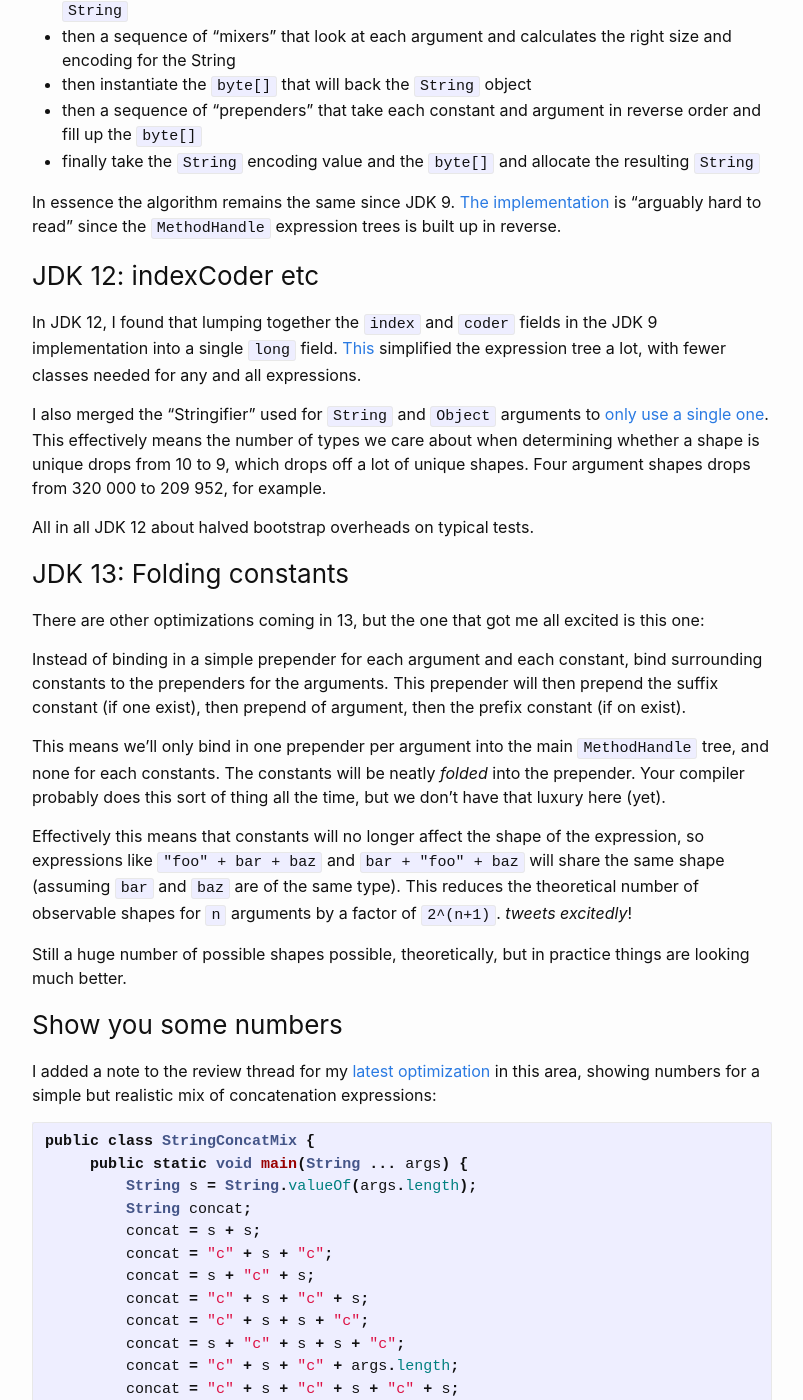
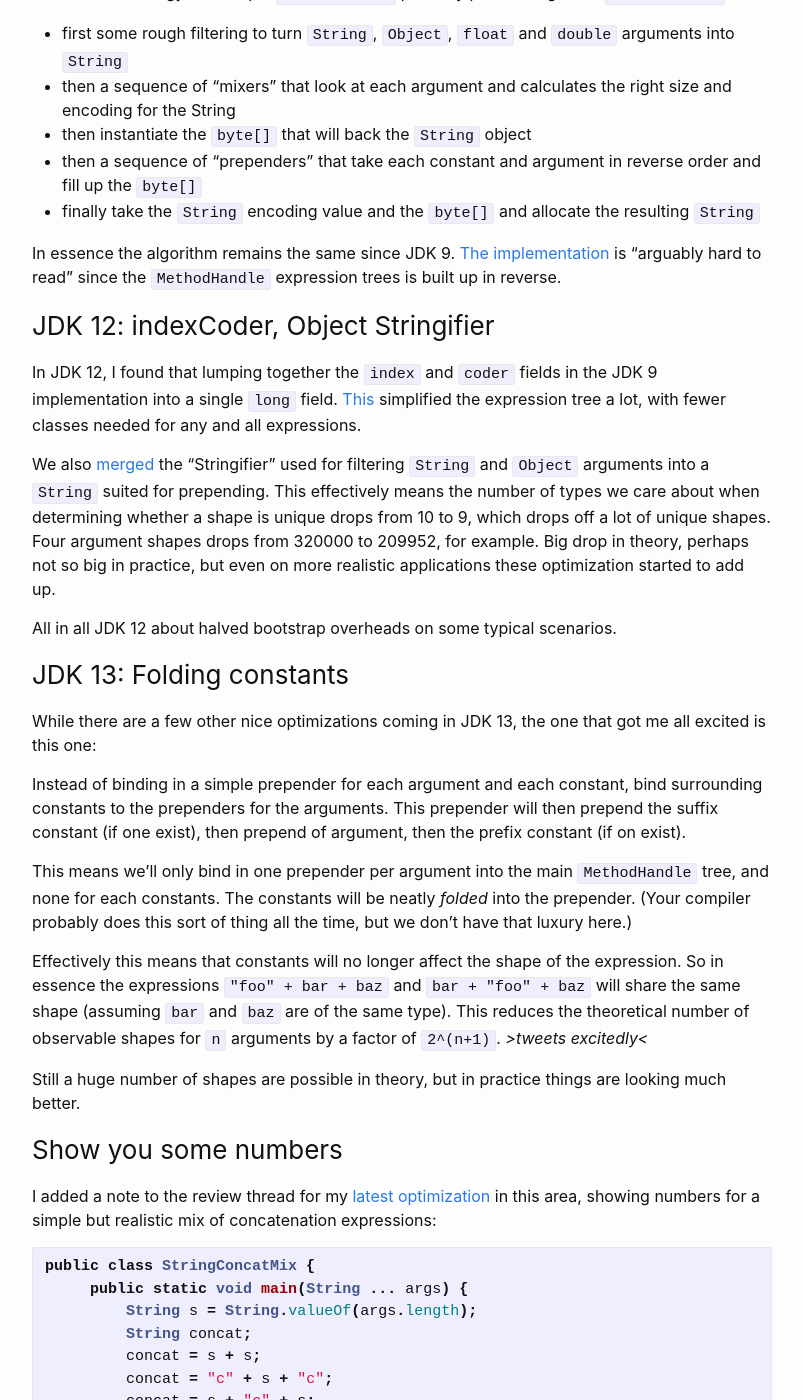
Before and after one commit to cl4es/cl4es.github.io, a Jekyll site: the page built from _posts/2019-05-14-String-Concat-Redux.md, in a window 1280 px wide and 1400 px high, scrolled down 3252 px. Shown: the whole window, without its empty margins (238-1041 px from the left). Built offline with Jekyll 4.4.1, drawn with Linux system fonts in a browser that asks for light colours; comment, search, counter and statistics services are not loaded; some of the changed text lies outside the part shown.

Commit message:
Minor tweaks

````diff
--- a/_posts/2019-05-14-String-Concat-Redux.md
+++ b/_posts/2019-05-14-String-Concat-Redux.md
@@ -74,11 +74,11 @@ foo = "foo" + bar + baz + "foo";
 foo = "foo" + bar + "foo" + baz + "foo";
 ```
 
-1 + 3 + 3 + 1 = 8 shapes already, and that's just getting started. What if `bar` is an `int`? Eight more shapes. What if `baz` is? Another eight.
+1 + 3 + 3 + 1 = 8 shapes already, and that's just getting started. If we add similar expressions where `bar` is an `int` instead? Eight more shapes. Same, but we replace `baz` with an `int` instead? Another eight.
 
-The number of shapes of two arguments mixed with constants are thus 8 times the number of types we care about, squared. The types we cared about originally were String, Object and all primitives (8: `boolean`, `byte`, `char`, `short`, `int`, `long`, `float`, `double`), so counting 800 shapes in total. And that's just two arguments.
+The number of shapes of two arguments mixed with constants are thus 8 times the number of types we care about, squared. The types we cared about originally were `String`, `Object` and all primitives (`boolean`, `byte`, `char`, `short`, `int`, `long`, `float`, `double`), so counting 800 shapes in total. And that's just for two arguments.
 
-The factor eight isn't constant, either: With more arguments, the number of ways to mix in String literals also grows. In fact the possibilities doubles with every argument. The actual number of shapes for `n` arguments is roughly `2^(n+1)*10^n`, so for 3 arguments it'd be possible to observe 16 000 shapes in a given application. Four arguments: 320 000.
+The factor eight isn't constant, either: With more arguments, the number of ways to mix in String literals also grows. In fact the possibilities doubles with every argument, so in aggregate have `2^(n+1)` ways to mix in constants around `n` arguments. The actual number of shapes for `n` arguments is, in theory, `2^(n+1)*10^n`. So for 3 arguments it'd be possible to observe 16000 shapes in a given application. Four arguments: 320000, and so on.
 
 In the default strategy for indified String concatenation each shape will require at least some unique class. Maximum number of classes? Well, things gets even more complicated after a while since the `MethodHandle` implementation will start chaining these expressions into sub-expressions that might themselves be partially shareable, but it definitely grows into the millions.
 
@@ -96,21 +96,21 @@ The default strategy builds up a `MethodHandle` piece by piece using other `Meth
 
 In essence the algorithm remains the same since JDK 9. [The implementation](http://hg.openjdk.java.net/jdk9/jdk9/jdk/file/65464a307408/src/java.base/share/classes/java/lang/invoke/StringConcatFactory.java#l1474) is "arguably hard to read" since the `MethodHandle` expression trees is built up in reverse.
 
-### JDK 12: indexCoder etc
+### JDK 12: indexCoder, Object Stringifier
 
 In JDK 12, I found that lumping together the `index` and `coder` fields in the JDK 9 implementation into
 a single `long` field. [This](https://bugs.openjdk.java.net/browse/JDK-8213035) simplified the expression tree a lot, with
 fewer classes needed for any and all expressions.
 
-I also merged the "Stringifier" used for `String` and `Object` arguments to [only use a single one](https://bugs.openjdk.java.net/browse/JDK-8213741).
+We also [merged](https://bugs.openjdk.java.net/browse/JDK-8213741) the "Stringifier" used for filtering `String` and `Object` arguments into a `String` suited for prepending.
 This effectively means the number of types we care about when determining whether a shape is unique drops from 10 to 9, which drops off a lot of unique shapes.
-Four argument shapes drops from 320 000 to 209 952, for example.
+Four argument shapes drops from 320000 to 209952, for example. Big drop in theory, perhaps not so big in practice, but even on more realistic applications these optimization started to add up.
 
-All in all JDK 12 about halved bootstrap overheads on typical tests.
+All in all JDK 12 about halved bootstrap overheads on some typical scenarios.
 
 ### JDK 13: Folding constants
 
-There are other optimizations coming in 13, but the one that got me all excited is this one:
+While there are a few other nice optimizations coming in JDK 13, the one that got me all excited is this one:
 
 Instead of binding in a simple prepender for each argument and each constant, bind surrounding
 constants to the prependers for the arguments. This prepender will then prepend the suffix
@@ -118,16 +118,15 @@ constant (if one exist), then prepend of argument, then the prefix constant (if
 
 This means we'll only bind in one prepender per argument into the
 main `MethodHandle` tree, and none for each constants. The constants will be neatly _folded_
-into the prepender. Your compiler probably does this sort of thing all the time, but we
-don't have that luxury here (yet).
+into the prepender. (Your compiler probably does this sort of thing all the time, but we
+don't have that luxury here.)
 
-Effectively this means that constants will no longer affect the shape of the expression,
-so expressions like `"foo" + bar + baz` and `bar + "foo" + baz` will share the same shape
+Effectively this means that constants will no longer affect the shape of the expression.
+So in essence the expressions `"foo" + bar + baz` and `bar + "foo" + baz` will share the same shape
 (assuming `bar` and `baz` are of the same type). This reduces the theoretical number of
-observable shapes for `n` arguments by a factor of `2^(n+1)`. _tweets excitedly_!
+observable shapes for `n` arguments by a factor of `2^(n+1)`. _>tweets excitedly<_
 
-Still a huge number of possible shapes possible, theoretically, but in practice things are
-looking much better.
+Still a huge number of shapes are possible in theory, but in practice things are looking much better.
 
 ### Show you some numbers
 
@@ -155,15 +154,16 @@ Building and running the above on JDK 8 through most-recent JDK 13 (*EA!)
 ```
 JDK 8:    60ms
 JDK 9:   215ms
+JDK 11:   ??ms
 JDK 12:  111ms
 JDK 13*:  86ms
 ```
 
 What we see here is that the overhead in JDK 9 was pretty hefty, and that we're now
 down to more acceptable numbers. Still a small regression compared to the JDK 8
-`StringBuilder` approach in bootstrap times, but remember that this unlocks some
-potentially significant throughput improvements. There are always trade-offs involved,
-and historically the JVM favor throughput (and latency) over startup and footprint.
+`StringBuilder` approach in bootstrap times. A small price to pay for better peak
+performance, probably.. There are always trade-offs involved, and historically the
+JVM favors throughput (and latency) over startup and footprint.
 
 ### Show you some outrageous numbers
 
@@ -185,14 +185,14 @@ JDK   #classes   Time
 difference in loaded classes between running the code built with JDK 8 and built
 with JDK 9 for the given JDK)
 
-We are far from the hypothetical 320000 classes needed for same amount of "shapes" on JDK 9
-through JDK 11: Turns out the `BoundMethodHandle` implementation is pretty good at splitting apart
-heavy expression trees pretty, which makes reasoning about theoretical bounds of the needed number of
+It appears we are far from needing one class per "shape" in JDK 9 through 11: Under the hood, the
+`BoundMethodHandle` implementation is pretty good at splitting apart
+heavy expression trees, which makes reasoning about theoretical bounds of the needed number of
 generated `LambdaForm`:s and `Species` classes hard in practice.
 
-But we really do massively reduce the number of classes needed to implement all the shapes in
-JDK 12, and spectacularly so in the latest builds. The bootstrap time _is_ falling off, too, but
-not as quickly as I'd have expected on this synthetic test compared to the outcome in other tests.
+But we really do massively reduce the number of classes needed in JDK 12, and spectacularly so
+in the latest builds. The bootstrap time _is_ falling off, too, but maybe not as quickly as I'd
+have expected on this synthetic test (compared to the outcome in other tests).
 
-There's more work to be done here, for sure, but we should first and foremost focus on
+So there's more work to be done here, for sure, but I guess we should focus on
 improvements that also help in more realistic cases.
````
